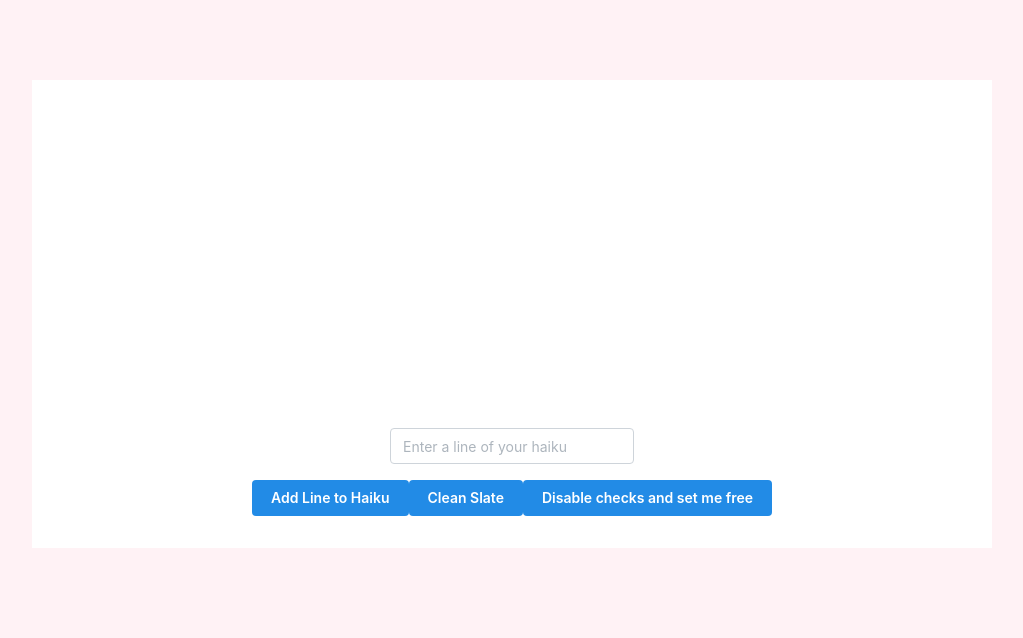
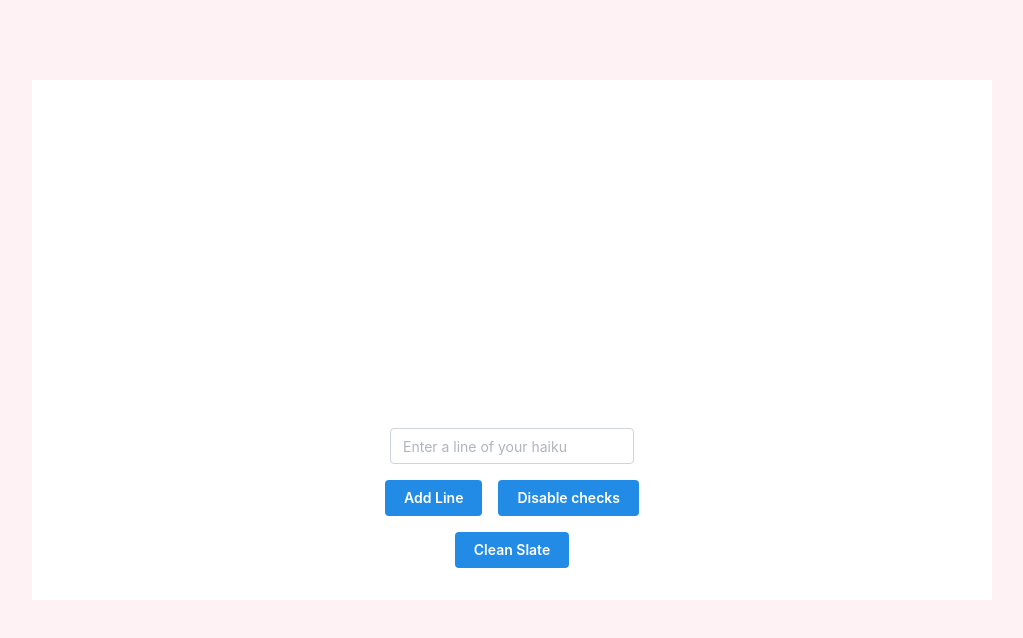
Before and after one commit to asri6725/haikuer, a React (Vite) app: page / in a window 1280 px wide. Shown: the top 638 px of the page, without its empty margins (128-1151 px from the left). Built offline with nearby package versions, Linux system fonts and the light colour scheme.

Commit message:
UI fixes and just use a syllable library

```diff
--- a/package.json
+++ b/package.json
@@ -28,6 +28,7 @@
     "postcss": "^8.4.47",
     "postcss-preset-mantine": "^1.17.0",
     "postcss-simple-vars": "^7.0.1",
+    "syllable": "^5.0.1",
     "vite": "^5.4.8"
   }
 }
--- a/src/App.jsx
+++ b/src/App.jsx
@@ -3,22 +3,7 @@ import viteLogo from '/vite.svg'
 import './App.css'
 import '@mantine/core/styles.css'
 import { MantineProvider, TextInput, Button, Container, Space } from '@mantine/core'
-
-function checkHaiku(lower_text){
-  let current_count = 0
-  const vowels = ['a', 'e', 'i', 'o', 'u']
-  for (let idx in lower_text) {
-    if (vowels.includes(lower_text[idx])){
-      if(vowels.includes(lower_text[idx-1]) && idx > 1){
-        continue
-      }
-      current_count += 1
-    }
-  }
-
-  return current_count
-}
-
+import { syllable } from 'syllable'
 
 function App() {
   const [text, setText] = useState('')
@@ -27,8 +12,11 @@ function App() {
   const canvasRef = useRef(null)
 
   const [disableChecks, setDisableChecks] = useState(false)
+  const [disableChecksButtonText, setDisableChecksButtonText] = useState('Disable checks')
 
   const [errorMsg, setErrorMsg] = useState('')
+
+  const map_line_vowels = {1:5, 2:7, 3:5, 4:'no more'}
 
   // Function to draw the haiku on the canvas
   const drawHaiku = () => {
@@ -56,7 +44,7 @@ function App() {
   const addLine = () => {
       if(text.trim()){
         if(!disableChecks){
-          let count = checkHaiku(text.toLocaleLowerCase())
+          let count = syllable(text.toLocaleLowerCase())
           if(currentLine === 1 && count == 5){
             setCurrentLine(2)
             setHaiku([...haiku, text])
@@ -70,13 +58,14 @@ function App() {
             setErrorMsg('')
           }
           else if(currentLine === 3 && count == 5){
+            setCurrentLine(4)
             setHaiku([...haiku, text])
             setText('')
             setErrorMsg('')
           }
           else{
-            setErrorMsg(`Revisit the syllables (${count}) of your haiku, bub!`)
-            if(currentLine === 3){
+            setErrorMsg(`Revisit the syllables (${count}) of your haiku, bub. Need ${map_line_vowels[currentLine]}`)
+            if(currentLine === 4){
               setErrorMsg('Haiku complete!')
             }
           }
@@ -91,6 +80,7 @@ function App() {
     setText('');
     setHaiku([])
     setCurrentLine(1)
+    setErrorMsg('')
   }
 
   return (
@@ -100,18 +90,37 @@ function App() {
         <Space h="md" />
         <TextInput
           value={text}
-          onChange={(event) => setText(event.target.value)}
           placeholder="Enter a line of your haiku"
           description={errorMsg}
+          onChange={(event) => setText(event.target.value)}
+          onKeyDown={(event) => {
+            if(event.key === 'Enter'){
+              addLine();
+            }
+          }}
         />
         <Space h="md" />
         <Container className='buttons-class'>
-          <Button onClick={addLine}>Add Line to Haiku</Button>
-          <Space w="s" />
-          <Button onClick= {cleanSlate}>Clean Slate</Button>
-          <br/>
-          <Button onClick= {() => {setDisableChecks(true)}}>Disable checks and set me free</Button>
+          <Button onClick={addLine} className='button-class'>Add Line</Button>
+          <Space w="md" />
+          <Button className='button-class'
+          onClick= {() => {
+                            if(disableChecks == true){
+                              setDisableChecks(false)
+                              setDisableChecksButtonText('Disable checks')
+                            }
+                            else{
+                              setDisableChecks(true)
+                              setDisableChecksButtonText("Re-enable checks")
+                            }
+                            console.log(disableChecks)
+                          }
+                        }
+          >{disableChecksButtonText}</Button>
+
         </Container>
+        <Space h="md" />
+        <Button onClick= {cleanSlate}>Clean Slate</Button>
       </Container>
     </MantineProvider>
   )
```
Also changed, not shown: 2 other files (tests, documents, lock files or other folders).
